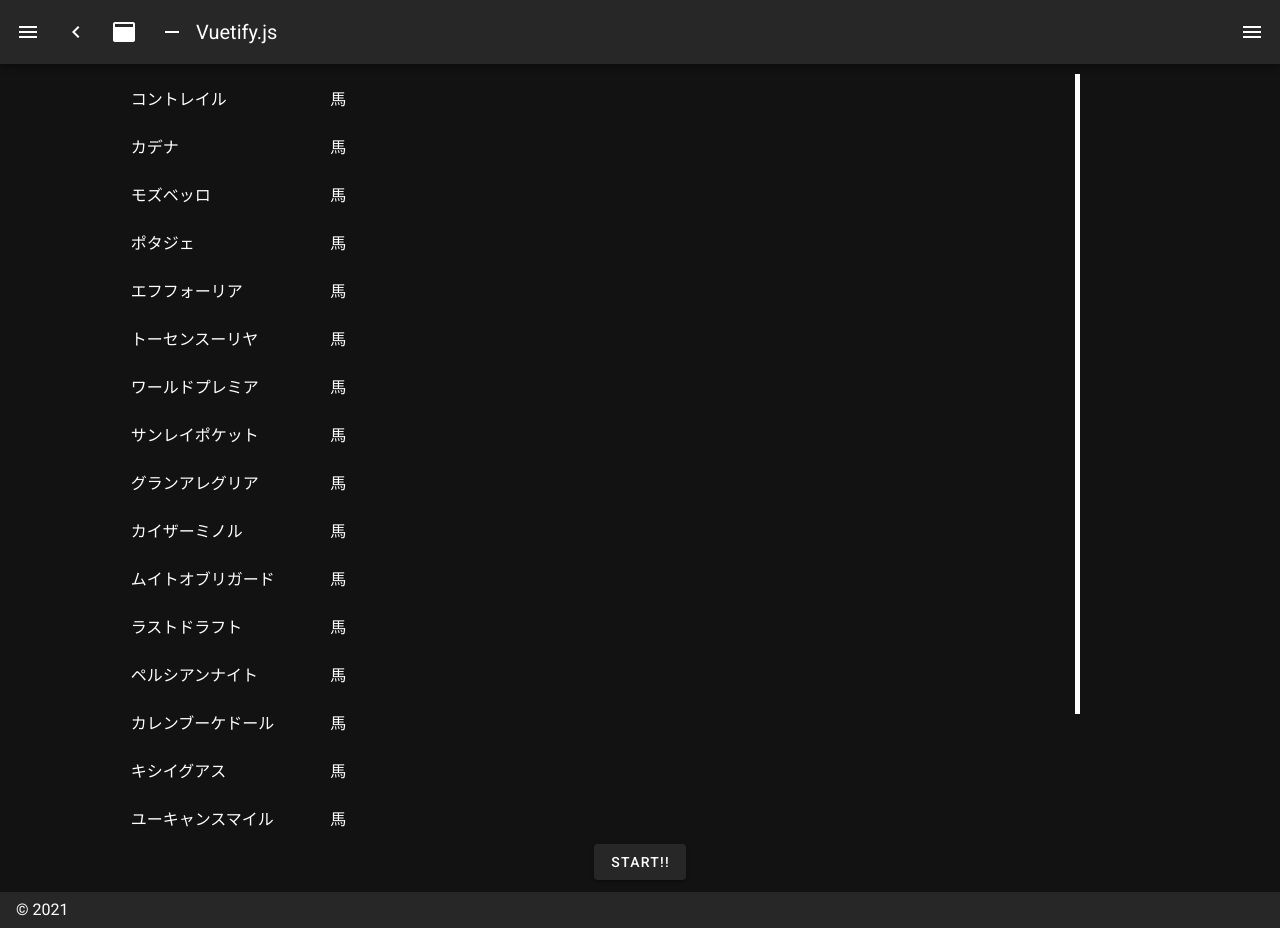
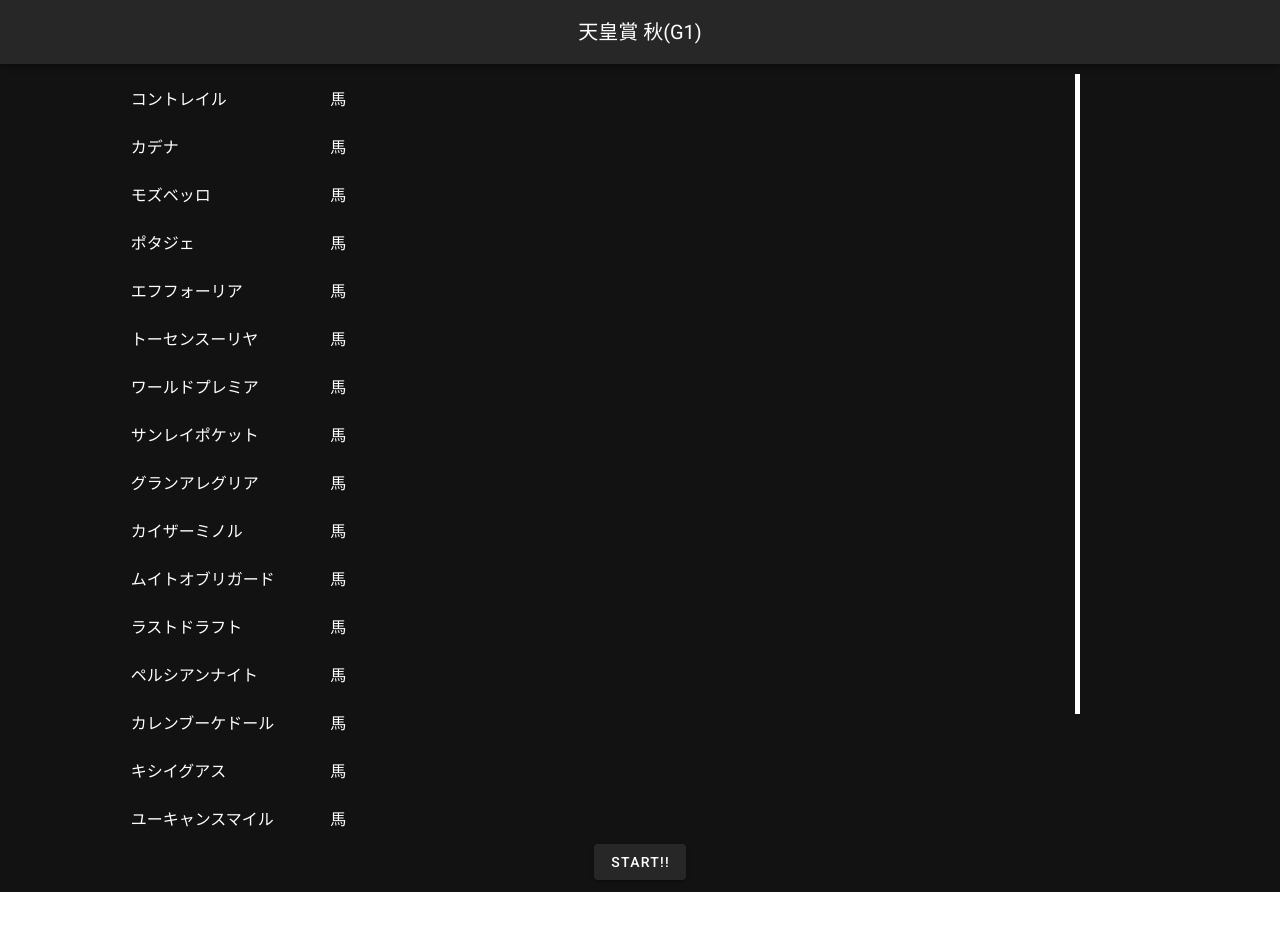
Before and after one commit to yoooz/uma, a Nuxt app: page / in a window 1280 px wide. After the commit the page ends 892 px from the top, so only its background shows below. Built offline with nearby package versions, Linux system fonts and the light colour scheme.

Commit message:
fix default layout

```diff
--- a/layouts/default.vue
+++ b/layouts/default.vue
@@ -1,117 +1,31 @@
 <template>
   <v-app dark>
-    <v-navigation-drawer
-      v-model="drawer"
-      :mini-variant="miniVariant"
-      :clipped="clipped"
-      fixed
-      app
-    >
-      <v-list>
-        <v-list-item
-          v-for="(item, i) in items"
-          :key="i"
-          :to="item.to"
-          router
-          exact
-        >
-          <v-list-item-action>
-            <v-icon>{{ item.icon }}</v-icon>
-          </v-list-item-action>
-          <v-list-item-content>
-            <v-list-item-title v-text="item.title" />
-          </v-list-item-content>
-        </v-list-item>
-      </v-list>
-    </v-navigation-drawer>
-    <v-app-bar
-      :clipped-left="clipped"
-      fixed
-      app
-    >
-      <v-app-bar-nav-icon @click.stop="drawer = !drawer" />
-      <v-btn
-        icon
-        @click.stop="miniVariant = !miniVariant"
-      >
-        <v-icon>mdi-{{ `chevron-${miniVariant ? 'right' : 'left'}` }}</v-icon>
-      </v-btn>
-      <v-btn
-        icon
-        @click.stop="clipped = !clipped"
-      >
-        <v-icon>mdi-application</v-icon>
-      </v-btn>
-      <v-btn
-        icon
-        @click.stop="fixed = !fixed"
-      >
-        <v-icon>mdi-minus</v-icon>
-      </v-btn>
+    <v-app-bar :clipped-left="clipped" fixed app>
+      <v-spacer />
       <v-toolbar-title v-text="title" />
       <v-spacer />
-      <v-btn
-        icon
-        @click.stop="rightDrawer = !rightDrawer"
-      >
-        <v-icon>mdi-menu</v-icon>
-      </v-btn>
     </v-app-bar>
     <v-main>
       <v-container>
         <Nuxt />
       </v-container>
     </v-main>
-    <v-navigation-drawer
-      v-model="rightDrawer"
-      :right="right"
-      temporary
-      fixed
-    >
-      <v-list>
-        <v-list-item @click.native="right = !right">
-          <v-list-item-action>
-            <v-icon light>
-              mdi-repeat
-            </v-icon>
-          </v-list-item-action>
-          <v-list-item-title>Switch drawer (click me)</v-list-item-title>
-        </v-list-item>
-      </v-list>
-    </v-navigation-drawer>
-    <v-footer
-      :absolute="!fixed"
-      app
-    >
-      <span>&copy; {{ new Date().getFullYear() }}</span>
-    </v-footer>
   </v-app>
 </template>
 
 <script>
 export default {
-  data () {
+  data() {
     return {
       clipped: false,
       drawer: false,
       fixed: false,
-      items: [
-        {
-          icon: 'mdi-apps',
-          title: 'Welcome',
-          to: '/'
-        },
-        {
-          icon: 'mdi-chart-bubble',
-          title: 'Inspire',
-          to: '/inspire'
-        }
-      ],
+      items: [],
       miniVariant: false,
-      right: true,
+      right: false,
       rightDrawer: false,
-      title: 'Vuetify.js'
+      title: '天皇賞 秋(G1)',
     }
-  }
+  },
 }
 </script>
--- a/pages/inspire.vue
+++ /dev/null
@@ -1,19 +0,0 @@
-<template>
-  <v-row>
-    <v-col class="text-center">
-      <img
-        src="/v.png"
-        alt="Vuetify.js"
-        class="mb-5"
-      >
-      <blockquote class="blockquote">
-        &#8220;First, solve the problem. Then, write the code.&#8221;
-        <footer>
-          <small>
-            <em>&mdash;John Johnson</em>
-          </small>
-        </footer>
-      </blockquote>
-    </v-col>
-  </v-row>
-</template>
```
